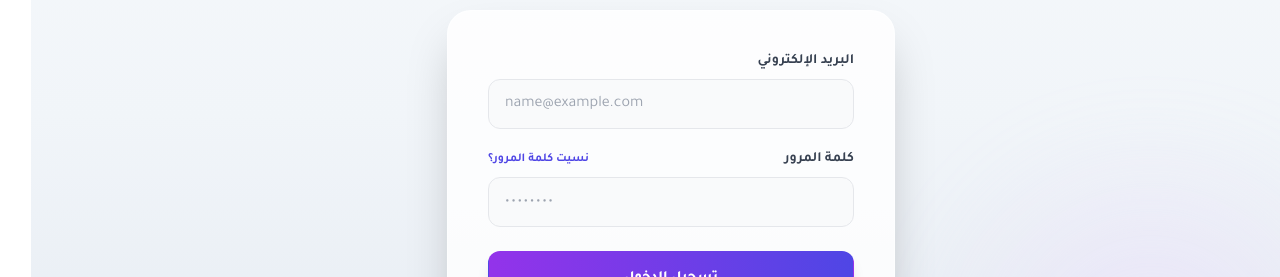
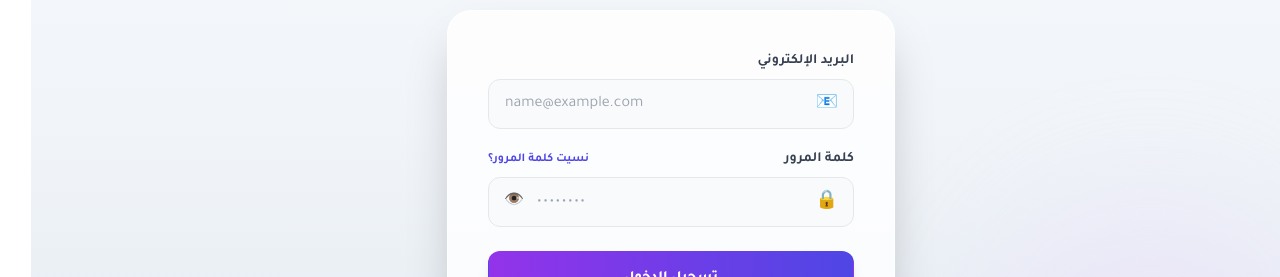
Before and after one commit to Ammar-1993/Taj-Platform, a Next.js app in the folder frontend/: page /login in a window 1280 px wide. Shown: the part 284-561 px from the top of the page. Built offline with nearby package versions, Linux system fonts and the light colour scheme; no server answers.

Commit message:
feat: add password visibility toggle and input field icons to login page

```diff
--- a/frontend/src/app/login/page.tsx
+++ b/frontend/src/app/login/page.tsx
@@ -13,6 +13,7 @@ export default function LoginPage() {
     const [password, setPassword] = useState('');
     const [error, setError] = useState('');
     const [isLoading, setIsLoading] = useState(false);
+    const [showPassword, setShowPassword] = useState(false);
 
     const router = useRouter();
     const { login } = useAuth(); // نفترض أن دالة login في الكونتكست تعالج حفظ التوكن
@@ -75,15 +76,18 @@ export default function LoginPage() {
                         <div className="space-y-5">
                             <div>
                                 <label className="block text-sm font-bold text-gray-700 mb-2">البريد الإلكتروني</label>
+                                <div className="relative group">
+                                    <span className="absolute right-4 top-1/2 -translate-y-1/2 text-lg text-gray-400">📧</span>
                                     <input
                                         type="email"
                                         required
                                         value={email}
                                         onChange={(e) => setEmail(e.target.value)}
-                                    className="w-full px-4 py-3 bg-gray-50 border border-gray-200 rounded-xl focus:bg-white focus:outline-none focus:ring-2 focus:ring-indigo-500 focus:border-transparent transition-all duration-200 text-left"
+                                        className="w-full pr-12 pl-4 py-3 bg-gray-50 border border-gray-200 rounded-xl focus:bg-white focus:outline-none focus:ring-2 focus:ring-indigo-500 focus:border-transparent transition-all duration-200 text-left"
                                         placeholder="name@example.com"
                                         dir="ltr"
                                     />
+                                </div>
                             </div>
 
                             <div>
@@ -93,15 +97,25 @@ export default function LoginPage() {
                                         نسيت كلمة المرور؟
                                     </Link>
                                 </div>
+                                <div className="relative group">
+                                    <span className="absolute right-4 top-1/2 -translate-y-1/2 text-lg text-gray-400">🔒</span>
                                     <input
-                                    type="password"
+                                        type={showPassword ? 'text' : 'password'}
                                         required
                                         value={password}
                                         onChange={(e) => setPassword(e.target.value)}
-                                    className="w-full px-4 py-3 bg-gray-50 border border-gray-200 rounded-xl focus:bg-white focus:outline-none focus:ring-2 focus:ring-indigo-500 focus:border-transparent transition-all duration-200 text-left tracking-widest"
+                                        className="w-full pr-12 pl-12 py-3 bg-gray-50 border border-gray-200 rounded-xl focus:bg-white focus:outline-none focus:ring-2 focus:ring-indigo-500 focus:border-transparent transition-all duration-200 text-left tracking-widest"
                                         placeholder="••••••••"
                                         dir="ltr"
                                     />
+                                    <button
+                                        type="button"
+                                        onClick={() => setShowPassword(!showPassword)}
+                                        className="absolute left-4 top-1/2 -translate-y-1/2 text-gray-400 hover:text-indigo-600 transition-colors"
+                                    >
+                                        {showPassword ? '👁️‍🗨️' : '👁️'}
+                                    </button>
+                                </div>
                             </div>
                         </div>
 
```
Lines whose indentation alone changed are shown as unchanged.
